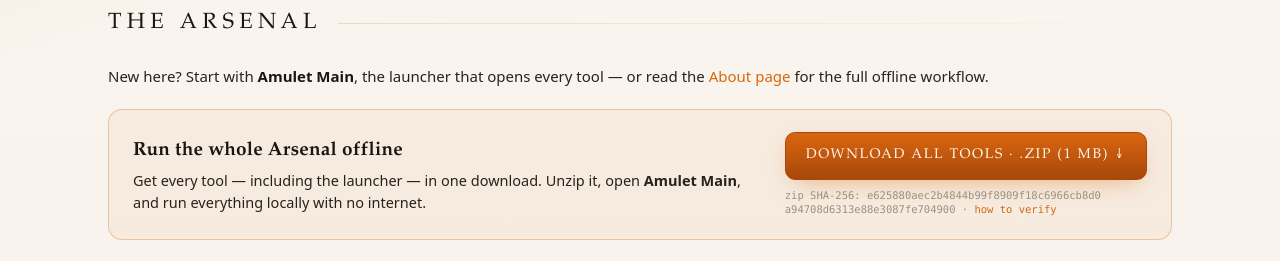
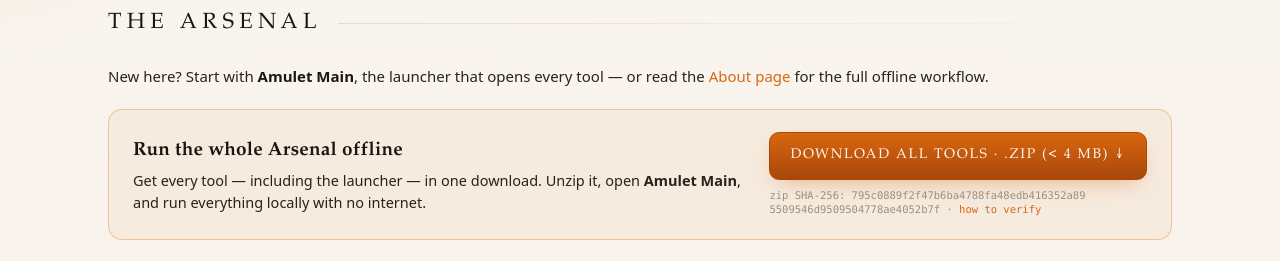
Before and after one commit to avbpodcast/amulet-arsenal, a plain HTML site: page index.html in a window 1280 px wide. Shown: the part 900-1161 px from the top of the page. Drawn offline with Linux system fonts and the light colour scheme.

Commit message:
Button and zipfile hash
Button changed and zip file hash changed because we threw less useful files out.

```diff
--- a/index.html
+++ b/index.html
@@ -69,7 +69,7 @@
 }
 </script>
 <!--
-  Amulet Arsenal landing page · v028 (June 2026)
+  Amulet Arsenal landing page · v029 (June 2026)
   ─────────────────────────────────────────────
   Free, open-source, air-gap-friendly Bitcoin self-custody tools.
   Tools renamed for consistency (Amulet Vault, Amulet Silent); Verify + About
@@ -523,8 +523,8 @@
         <p>Get every tool — including the launcher — in one download. Unzip it, open <b>Amulet Main</b>, and run everything locally with no internet.</p>
       </div>
       <div class="dl-action">
-        <a class="btn primary" href="./amulet-arsenal.zip" download>Download all tools · .zip (1&nbsp;MB) ↓</a>
-        <div class="dl-hash mono" title="SHA-256 of amulet-arsenal.zip">zip SHA-256: e625880aec2b4844b99f8909f18c6966cb8d0a94708d6313e88e3087fe704900 · <a href="./verify.html">how to verify</a></div>
+        <a class="btn primary" href="./amulet-arsenal.zip" download>Download all tools · .zip (&lt;&nbsp;4&nbsp;MB) ↓</a>
+        <div class="dl-hash mono" title="SHA-256 of amulet-arsenal.zip">zip SHA-256: 795c0889f2f47b6ba4788fa48edb416352a895509546d9509504778ae4052b7f · <a href="./verify.html">how to verify</a></div>
       </div>
     </div>
 
@@ -786,7 +786,7 @@
     </div>
   </footer>
 
-  <div class="version-tag">index.html · v028</div>
+  <div class="version-tag">index.html · v029</div>
 
 </div>
 
```
